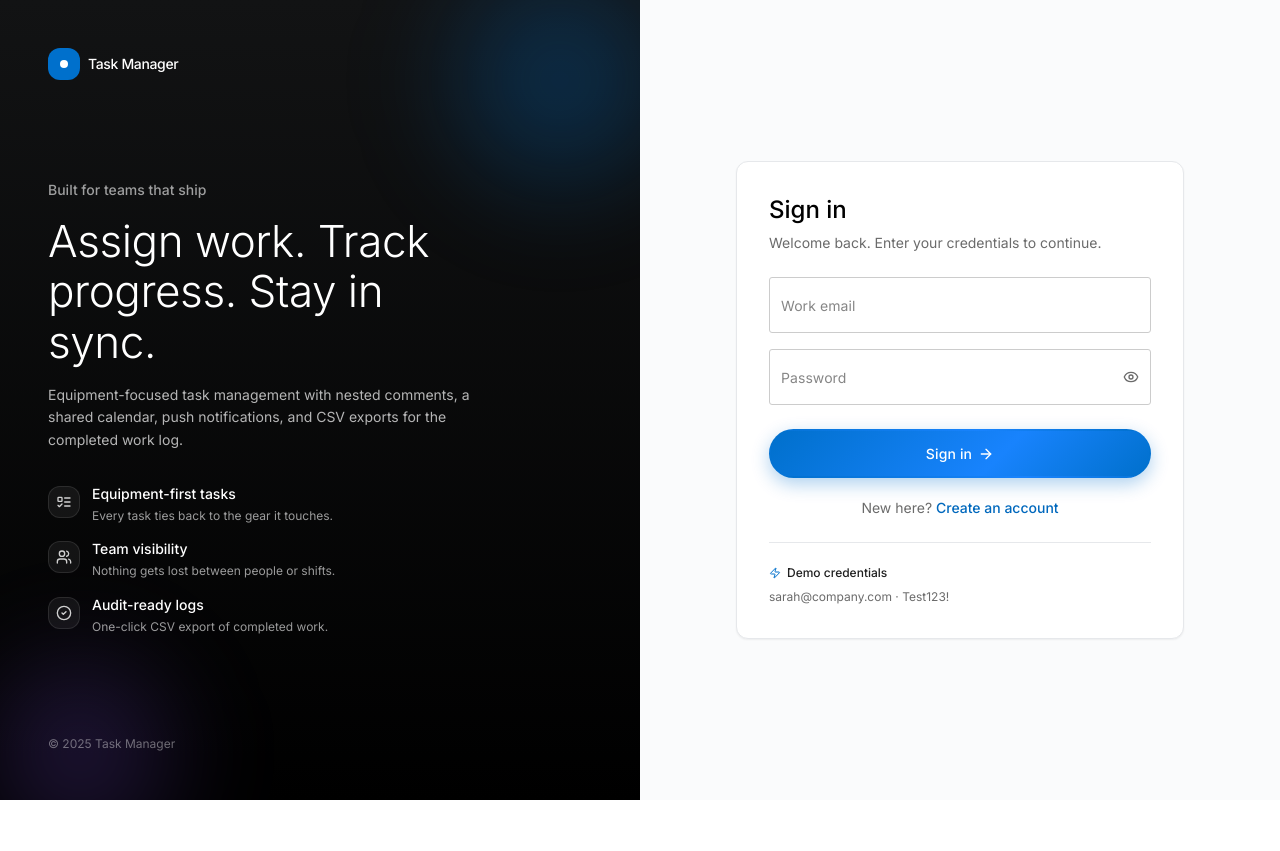
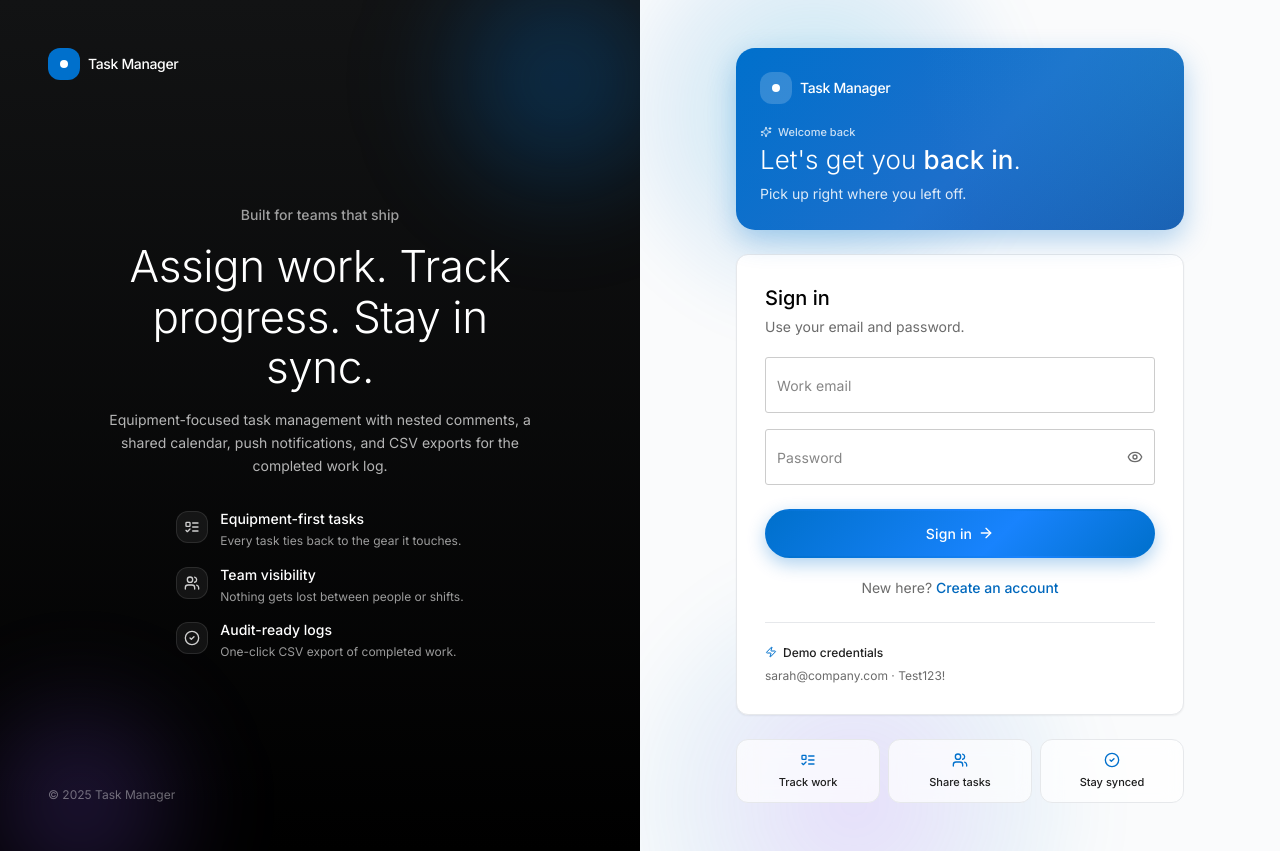
Before and after one commit to 69Igris/task-manager-app, a Next.js app: page /login in a window 1280 px wide. Before the commit the page ends 800 px from the top, so only its background shows below. Built offline with nearby package versions, Linux system fonts and the light colour scheme.

Commit message:
login page ui upgrade

```diff
--- a/src/app/login/page.js
+++ b/src/app/login/page.js
@@ -29,22 +29,22 @@ export default function LoginPage() {
 
   return (
     <div className="min-h-screen grid lg:grid-cols-2 bg-[color:var(--color-bg-inset)] relative overflow-hidden">
-      {/* Decorative gradient blobs — only visible on small screens to fill the blank space */}
+      {/* Ambient gradient blobs — live on both breakpoints now so the right column has depth */}
       <div
-        className="lg:hidden absolute -top-24 -right-16 h-72 w-72 rounded-full pointer-events-none"
+        className="absolute -top-24 right-[-80px] lg:right-[20%] h-72 w-72 lg:h-[420px] lg:w-[420px] rounded-full pointer-events-none"
         style={{
           background:
             'radial-gradient(circle, rgba(30, 174, 219, 0.25) 0%, rgba(0, 112, 204, 0.08) 50%, transparent 75%)',
-          filter: 'blur(20px)',
+          filter: 'blur(24px)',
         }}
         aria-hidden="true"
       />
       <div
-        className="lg:hidden absolute -bottom-32 -left-20 h-80 w-80 rounded-full pointer-events-none"
+        className="absolute -bottom-32 -left-20 lg:left-[48%] lg:-bottom-48 h-80 w-80 lg:h-[480px] lg:w-[480px] rounded-full pointer-events-none"
         style={{
           background:
             'radial-gradient(circle, rgba(139, 92, 246, 0.18) 0%, rgba(0, 112, 204, 0.06) 50%, transparent 75%)',
-          filter: 'blur(24px)',
+          filter: 'blur(28px)',
         }}
         aria-hidden="true"
       />
@@ -55,8 +55,8 @@ export default function LoginPage() {
       {/* Right: form */}
       <div className="relative flex items-start lg:items-center justify-center px-5 pt-6 pb-10 lg:px-12 lg:py-12">
         <div className="w-full max-w-md">
-          {/* Mobile hero band */}
-          <div className="lg:hidden mobile-hero p-5 mb-6">
+          {/* Hero band — visible on all breakpoints */}
+          <div className="mobile-hero p-5 lg:p-6 mb-5 lg:mb-6">
             <div className="flex items-center gap-2 mb-4">
               <div className="h-8 w-8 rounded-md flex items-center justify-center" style={{ background: 'rgba(255,255,255,0.18)' }}>
                 <div className="h-2 w-2 rounded-sm bg-white" />
@@ -67,23 +67,17 @@ export default function LoginPage() {
               <Sparkles className="h-3 w-3" />
               Welcome back
             </div>
-            <h1 className="text-[22px] leading-tight font-light text-white">
+            <h1 className="text-[22px] lg:text-[26px] leading-tight font-light text-white">
               Let&apos;s get you <span className="font-medium">back in</span>.
             </h1>
-            <p className="mt-1.5 text-[13px] leading-relaxed" style={{ color: 'rgba(255,255,255,0.86)' }}>
+            <p className="mt-1.5 text-[13px] lg:text-sm leading-relaxed" style={{ color: 'rgba(255,255,255,0.86)' }}>
               Pick up right where you left off.
             </p>
           </div>
 
-          {/* Form card */}
-          <div className="card p-6 lg:p-8 lg:shadow-none lg:border-0 lg:bg-transparent">
-            <div className="mb-6 hidden lg:block">
-              <h2 className="display-sm" style={{ fontWeight: 500 }}>Sign in</h2>
-              <p className="mt-2 text-sm text-[color:var(--color-text-muted)]">
-                Welcome back. Enter your credentials to continue.
-              </p>
-            </div>
-            <div className="mb-5 lg:hidden">
+          {/* Form card — same visual treatment on mobile & desktop */}
+          <div className="card p-6 lg:p-7">
+            <div className="mb-5">
               <h2 className="text-[20px] font-medium text-[color:var(--color-text-strong)]">Sign in</h2>
               <p className="mt-1 text-sm text-[color:var(--color-text-muted)]">
                 Use your email and password.
@@ -187,8 +181,8 @@ export default function LoginPage() {
             </div>
           </div>
 
-          {/* Mobile-only: feature chips below the form to make the screen feel complete */}
-          <div className="lg:hidden mt-6 grid grid-cols-3 gap-2">
+          {/* Feature chips — visible on all breakpoints, reinforce what you get */}
+          <div className="mt-5 lg:mt-6 grid grid-cols-3 gap-2">
             <FeatureChip Icon={ListTodo} label="Track work" />
             <FeatureChip Icon={Users} label="Share tasks" />
             <FeatureChip Icon={CheckCircle2} label="Stay synced" />
@@ -202,7 +196,7 @@ export default function LoginPage() {
 function BrandPanel() {
   return (
     <div
-      className="hidden lg:flex flex-col justify-between p-12 text-white relative overflow-hidden"
+      className="hidden lg:flex flex-col justify-between items-center p-12 text-white relative overflow-hidden"
       style={{ background: 'linear-gradient(180deg, #121314 0%, #000000 100%)' }}
     >
       {/* Ambient glow blobs */}
@@ -221,14 +215,14 @@ function BrandPanel() {
         }}
       />
 
-      <div className="relative flex items-center gap-2">
+      <div className="relative self-start flex items-center gap-2">
         <div className="h-8 w-8 rounded-md flex items-center justify-center" style={{ background: 'var(--color-accent)' }}>
           <div className="h-2 w-2 rounded-sm bg-white" />
         </div>
         <span className="text-sm font-medium tracking-tight">Task Manager</span>
       </div>
 
-      <div className="relative max-w-md">
+      <div className="relative max-w-md text-center">
         <p className="text-sm font-medium text-white/60 mb-4">Built for teams that ship</p>
         <h1 style={{ fontWeight: 300, fontSize: '2.75rem', lineHeight: 1.15, letterSpacing: '-0.01em' }}>
           Assign work. Track progress. Stay in sync.
@@ -239,14 +233,14 @@ function BrandPanel() {
         </p>
 
         {/* Feature rows */}
-        <ul className="mt-8 space-y-3.5">
+        <ul className="mt-8 space-y-3.5 text-left inline-block">
           <DesktopFeature Icon={ListTodo} title="Equipment-first tasks" body="Every task ties back to the gear it touches." />
           <DesktopFeature Icon={Users} title="Team visibility" body="Nothing gets lost between people or shifts." />
           <DesktopFeature Icon={CheckCircle2} title="Audit-ready logs" body="One-click CSV export of completed work." />
         </ul>
       </div>
 
-      <div className="relative text-xs text-white/40">© {new Date().getFullYear()} Task Manager</div>
+      <div className="relative self-start text-xs text-white/40">© {new Date().getFullYear()} Task Manager</div>
     </div>
   );
 }
--- a/src/app/register/page.js
+++ b/src/app/register/page.js
@@ -59,22 +59,22 @@ export default function RegisterPage() {
 
   return (
     <div className="min-h-screen grid lg:grid-cols-2 bg-[color:var(--color-bg-inset)] relative overflow-hidden">
-      {/* Decorative gradient blobs — mobile only */}
+      {/* Ambient gradient blobs — visible on both breakpoints for depth */}
       <div
-        className="lg:hidden absolute -top-24 -right-16 h-72 w-72 rounded-full pointer-events-none"
+        className="absolute -top-24 right-[-80px] lg:right-[20%] h-72 w-72 lg:h-[420px] lg:w-[420px] rounded-full pointer-events-none"
         style={{
           background:
             'radial-gradient(circle, rgba(30, 174, 219, 0.25) 0%, rgba(0, 112, 204, 0.08) 50%, transparent 75%)',
-          filter: 'blur(20px)',
+          filter: 'blur(24px)',
         }}
         aria-hidden="true"
       />
       <div
-        className="lg:hidden absolute -bottom-32 -left-20 h-80 w-80 rounded-full pointer-events-none"
+        className="absolute -bottom-32 -left-20 lg:left-[48%] lg:-bottom-48 h-80 w-80 lg:h-[480px] lg:w-[480px] rounded-full pointer-events-none"
         style={{
           background:
             'radial-gradient(circle, rgba(139, 92, 246, 0.18) 0%, rgba(0, 112, 204, 0.06) 50%, transparent 75%)',
-          filter: 'blur(24px)',
+          filter: 'blur(28px)',
         }}
         aria-hidden="true"
       />
@@ -83,8 +83,8 @@ export default function RegisterPage() {
 
       <div className="relative flex items-start lg:items-center justify-center px-5 pt-6 pb-10 lg:px-12 lg:py-12">
         <div className="w-full max-w-md">
-          {/* Mobile hero band */}
-          <div className="lg:hidden mobile-hero p-5 mb-6">
+          {/* Hero band — visible on all breakpoints */}
+          <div className="mobile-hero p-5 lg:p-6 mb-5 lg:mb-6">
             <div className="flex items-center gap-2 mb-4">
               <div
                 className="h-8 w-8 rounded-md flex items-center justify-center"
@@ -101,23 +101,17 @@ export default function RegisterPage() {
               <Sparkles className="h-3 w-3" />
               New account
             </div>
-            <h1 className="text-[22px] leading-tight font-light text-white">
+            <h1 className="text-[22px] lg:text-[26px] leading-tight font-light text-white">
               Start fresh, <span className="font-medium">together</span>.
             </h1>
-            <p className="mt-1.5 text-[13px] leading-relaxed" style={{ color: 'rgba(255,255,255,0.86)' }}>
+            <p className="mt-1.5 text-[13px] lg:text-sm leading-relaxed" style={{ color: 'rgba(255,255,255,0.86)' }}>
               Less than a minute to set up. Free for your team.
             </p>
           </div>
 
-          {/* Form card */}
-          <div className="card p-6 lg:p-8 lg:shadow-none lg:border-0 lg:bg-transparent">
-            <div className="mb-6 hidden lg:block">
-              <h2 className="display-sm" style={{ fontWeight: 500 }}>Create account</h2>
-              <p className="mt-2 text-sm text-[color:var(--color-text-muted)]">
-                Takes less than a minute.
-              </p>
-            </div>
-            <div className="mb-5 lg:hidden">
+          {/* Form card — consistent on both breakpoints */}
+          <div className="card p-6 lg:p-7">
+            <div className="mb-5">
               <h2 className="text-[20px] font-medium text-[color:var(--color-text-strong)]">Create account</h2>
               <p className="mt-1 text-sm text-[color:var(--color-text-muted)]">
                 Fill in these details and you&apos;re in.
@@ -295,8 +289,8 @@ export default function RegisterPage() {
             </p>
           </div>
 
-          {/* Mobile-only: feature chips */}
-          <div className="lg:hidden mt-6 grid grid-cols-3 gap-2">
+          {/* Feature chips — visible on all breakpoints */}
+          <div className="mt-5 lg:mt-6 grid grid-cols-3 gap-2">
             <FeatureChip Icon={ListTodo} label="Track work" />
             <FeatureChip Icon={Bell} label="Stay alerted" />
             <FeatureChip Icon={Users} label="Share tasks" />
@@ -310,7 +304,7 @@ export default function RegisterPage() {
 function BrandPanel() {
   return (
     <div
-      className="hidden lg:flex flex-col justify-between p-12 text-white relative overflow-hidden"
+      className="hidden lg:flex flex-col justify-between items-center p-12 text-white relative overflow-hidden"
       style={{ background: 'linear-gradient(180deg, #121314 0%, #000000 100%)' }}
     >
       <div
@@ -328,14 +322,14 @@ function BrandPanel() {
         }}
       />
 
-      <div className="relative flex items-center gap-2">
+      <div className="relative self-start flex items-center gap-2">
         <div className="h-8 w-8 rounded-md flex items-center justify-center" style={{ background: 'var(--color-accent)' }}>
           <div className="h-2 w-2 rounded-sm bg-white" />
         </div>
         <span className="text-sm font-medium tracking-tight">Task Manager</span>
       </div>
 
-      <div className="relative max-w-md">
+      <div className="relative max-w-md text-center">
         <p className="text-sm font-medium text-white/60 mb-4">Create your account</p>
         <h1 style={{ fontWeight: 300, fontSize: '2.75rem', lineHeight: 1.15, letterSpacing: '-0.01em' }}>
           One workspace. Every task your team owns.
@@ -345,14 +339,14 @@ function BrandPanel() {
           and export completed work — all from a single calm workspace.
         </p>
 
-        <ul className="mt-8 space-y-3.5">
+        <ul className="mt-8 space-y-3.5 text-left inline-block">
           <DesktopFeature Icon={ListTodo} title="Everything in one place" body="Tasks, comments, events — unified." />
           <DesktopFeature Icon={Bell}      title="Gentle reminders"     body="Push alerts before work slips." />
           <DesktopFeature Icon={CheckCircle2} title="Easy exports"      body="CSV downloads for the audit log." />
         </ul>
       </div>
 
-      <div className="relative text-xs text-white/40">© {new Date().getFullYear()} Task Manager</div>
+      <div className="relative self-start text-xs text-white/40">© {new Date().getFullYear()} Task Manager</div>
     </div>
   );
 }
```
